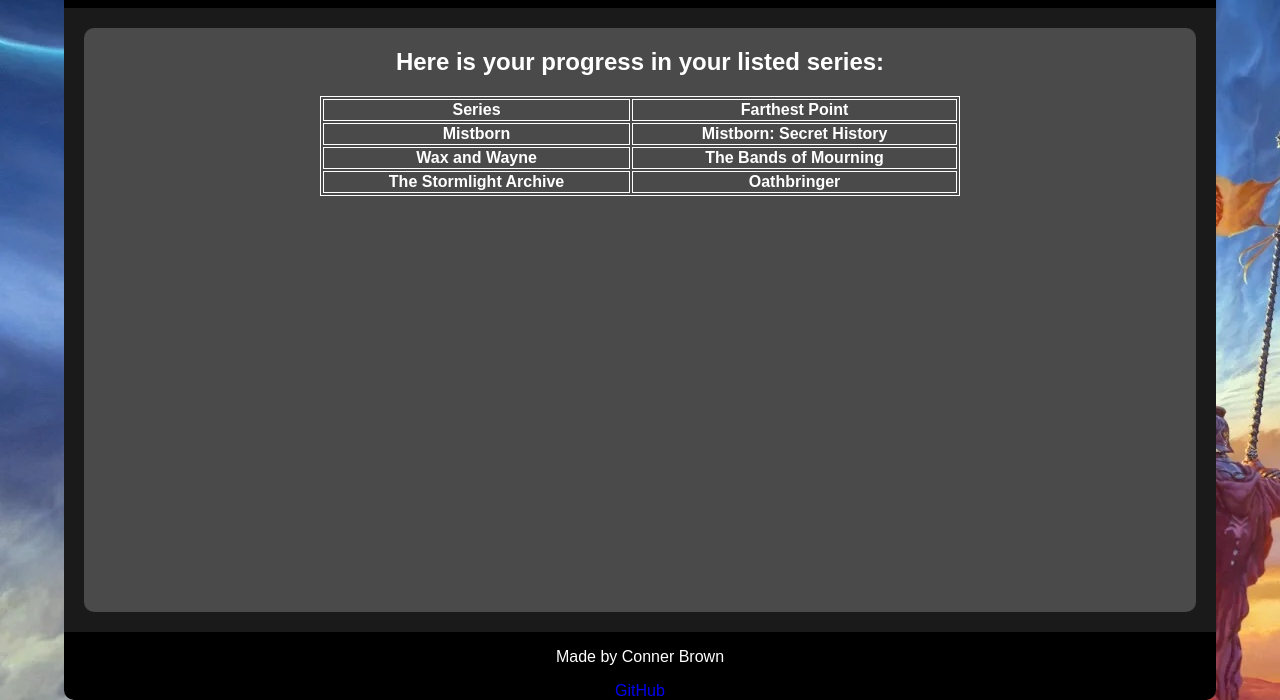
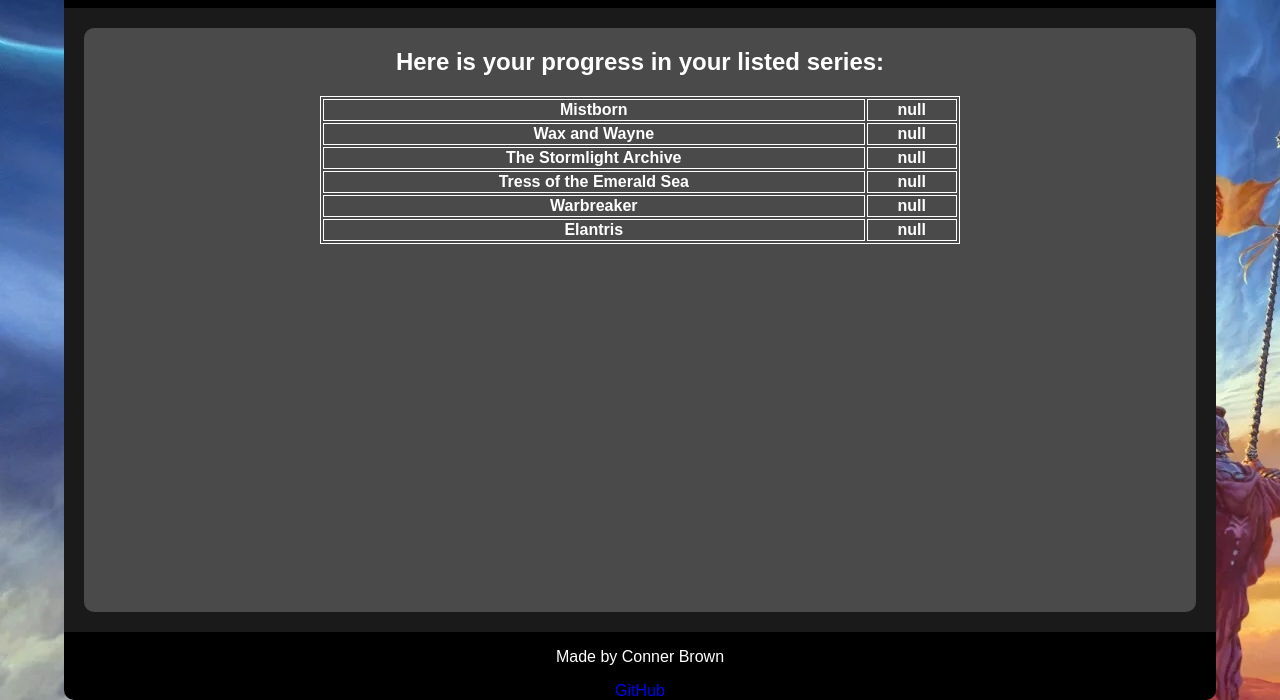
Before and after one commit to Treckon/start-up, a plain HTML site: page profile.html in a window 1280 px wide. Shown: the part 100-800 px from the top of the page. Drawn offline with Linux system fonts and the light colour scheme.

Commit message:
Implement profile.js such that the table reflects changes made in editprofile.html

```diff
--- a/profile.html
+++ b/profile.html
@@ -3,6 +3,7 @@
 <head>
     <meta charset="UTF-8">
     <meta name="viewport" content="width=device-width, initial-scale=1.0">
+    <script src="profile.js"></script>
     <title>Fantasy Base</title>
     <link rel="stylesheet" href="index.css" />
 </head>
@@ -18,23 +19,8 @@
         <section id="profile">
             <h2 class="instruction">Here is your progress in your listed series:</h2>
 
-            <table>
-                <tr>
-                    <th>Series</th>
-                    <th>Farthest Point</th>
-                </tr>
-                <tr>
-                    <th>Mistborn</th>
-                    <th>Mistborn: Secret History</th>
-                </tr>
-                <tr>
-                    <th>Wax and Wayne</th>
-                    <th>The Bands of Mourning</th>
-                </tr>
-                <tr>
-                    <th>The Stormlight Archive</th>
-                    <th>Oathbringer</th>
-                </tr>
+            <table id="progress">
+
             </table>
 
         </section>
--- a/profile.js
+++ b/profile.js
@@ -9,3 +9,20 @@
     localStorage.removeItem("userName")
     window.location.href = "login.html"
 }
+
+document.addEventListener("DOMContentLoaded", function() {
+    let series = ["Mistborn", "Wax and Wayne", "The Stormlight Archive", "Tress of the Emerald Sea", "Warbreaker", "Elantris"]
+
+    for (i of series){
+        let tr = document.createElement("tr")
+        let th1 = document.createElement("th")
+        let th2 = document.createElement("th")
+        tr.appendChild(th1)
+        tr.appendChild(th2)
+
+        th1.appendChild(document.createTextNode(i))
+        th2.appendChild(document.createTextNode(localStorage.getItem(i)))
+        document.querySelector('#progress').appendChild(tr)
+    }
+
+  });
```
